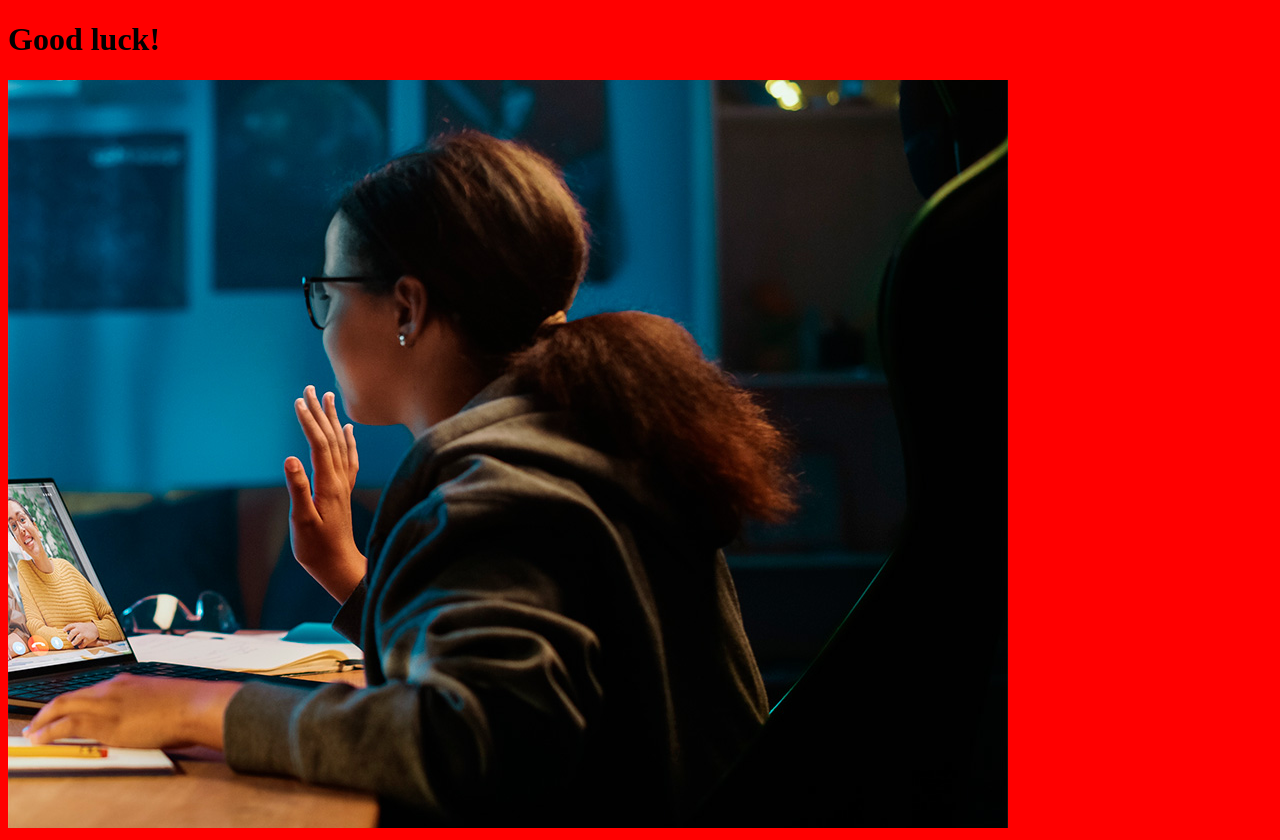
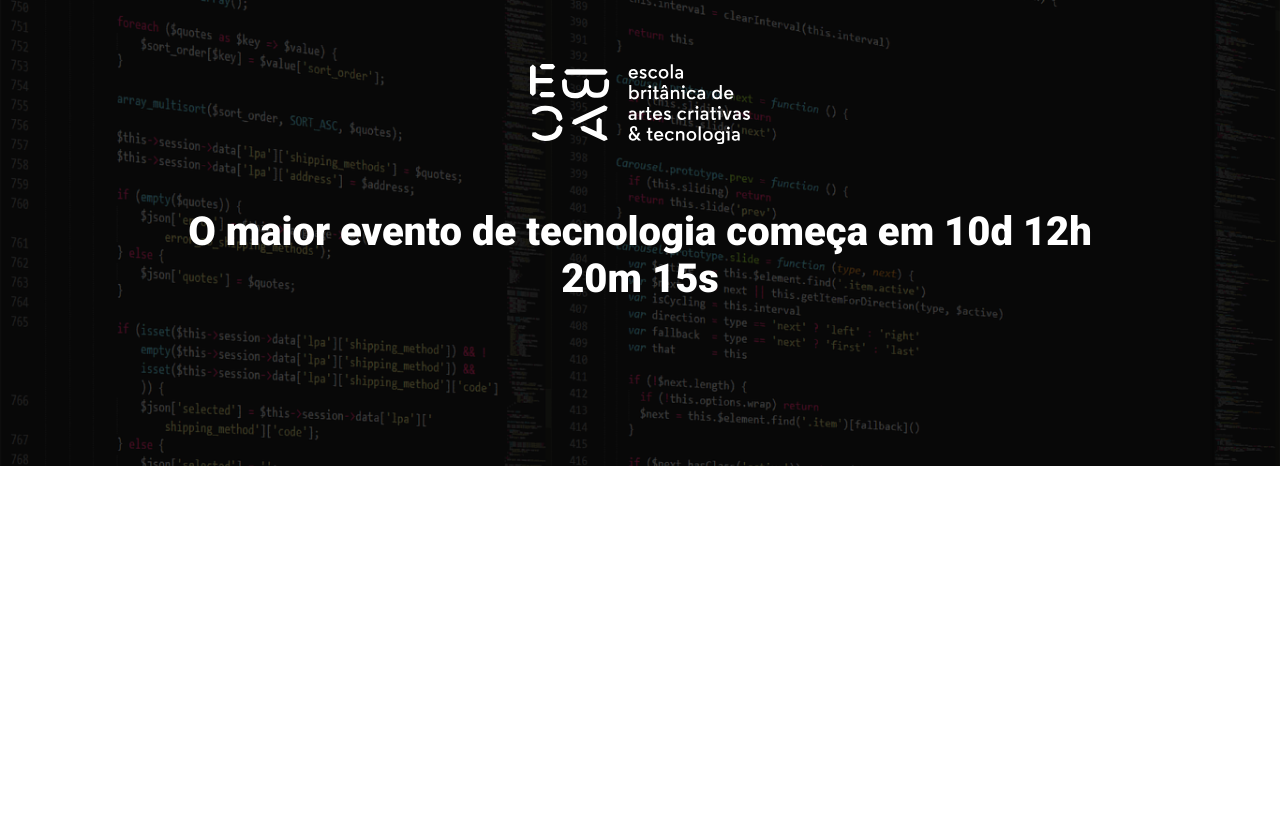
Before and after one commit to Wil-Fs/ebac_tech_talks, a website built with Parcel: page src/index.html in a window 1280 px wide. After the commit the page ends 800 px from the top, so only its background shows below. Built offline with nearby package versions, Linux system fonts and the light colour scheme.

Commit message:
hero section: Done

```diff
--- a/src/index.html
+++ b/src/index.html
@@ -1,17 +1,25 @@
 <!DOCTYPE html>
-<html lang="en">
+<html lang="pt-BR">
 <head>
     <meta charset="UTF-8">
     <meta http-equiv="X-UA-Compatible" content="IE=edge">
     <meta name="viewport" content="width=device-width, initial-scale=1.0">
-    <title>Document</title>
+    <title>EBAC Tech-Talks</title>
     <link rel="stylesheet" href="./styles/main.scss">
+    <link rel="preconnect" href="https://fonts.googleapis.com">
+    <link rel="preconnect" href="https://fonts.gstatic.com" crossorigin>
+    <link href="https://fonts.googleapis.com/css2?family=Roboto:wght@400;700&display=swap" rel="stylesheet">
+    <link href="https://fonts.googleapis.com/css2?family=Roboto:wght@400;700;900&display=swap" rel="stylesheet">
 </head>
 <body>
-    <h1>
-        Good luck!
-    </h1>
-    <img src="./images/backend.png" alt="">
+    <header class="hero">
+        <div class="container">
+            <img class="hero__logo" src="./images/ebac_logo.svg" alt="EBAC">
+            <p class="hero__text">
+                O maior evento de tecnologia começa em 10d 12h 20m 15s
+            </p>
+        </div>
+    </header>
     <script src="./scripts/main.js"></script>
 </body>
 </html>
--- /dev/null
+++ b/src/styles/_hero.scss
@@ -0,0 +1,51 @@
+.hero {
+    padding-top: 64px;
+    padding-bottom: 100px;
+    background-image: url(../images/fundo.png);
+    background-repeat: no-repeat;
+    background-size: cover;
+    position: relative;
+
+    .container {
+        position: relative;
+    }
+
+    &::before {
+        position: absolute;
+        top: 0;
+        left: 0;
+        width: 100%;
+        height: 100%;
+        background-color: #000;
+        content: '';
+        opacity: .7;
+    }
+
+    &__text {
+        margin-top: 64px;
+        margin-bottom: 64px;
+        font-size: 40px;
+        font-weight: 800;
+        text-align: center;
+    }
+
+    &__logo {
+        margin: 0 auto;
+        height: 80px;
+        display: block;
+    }
+
+    @media (max-width: 640px) {
+        padding: 40px 0;
+
+        &__logo {
+            height: 40px;
+        }
+
+        &__text {
+            font-size: 22px;
+            line-height: 24px;
+            margin: 24px 0;
+        }
+    }
+}
--- a/src/styles/main.scss
+++ b/src/styles/main.scss
@@ -1,3 +1,23 @@
-body {
-    background-color: red;
+@use 'hero';
+
+* {
+    margin: 0;
+    padding: 0;
+    box-sizing: border-box;
+    font-family: Roboto, sans-serif;
+    color: #fff;
 }
+
+.container {
+    max-width: 960px;
+    width: 100%;
+    margin: 0 auto;
+
+    @media (max-width: 640px) {
+        max-width: 80%;
+    }
+
+    @media (max-width: 1024) {
+        max-width: 90%;
+    }
+}
```
